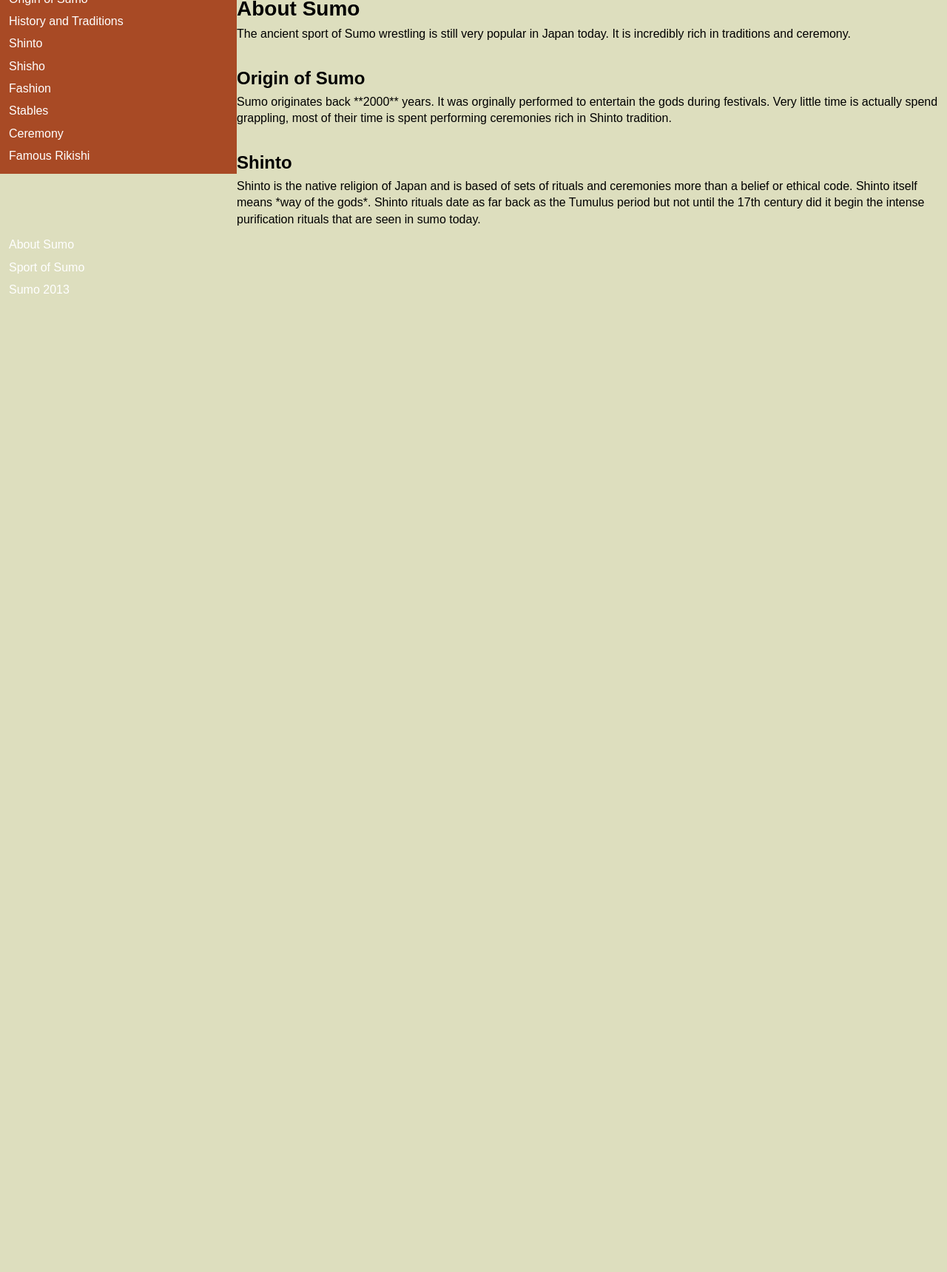
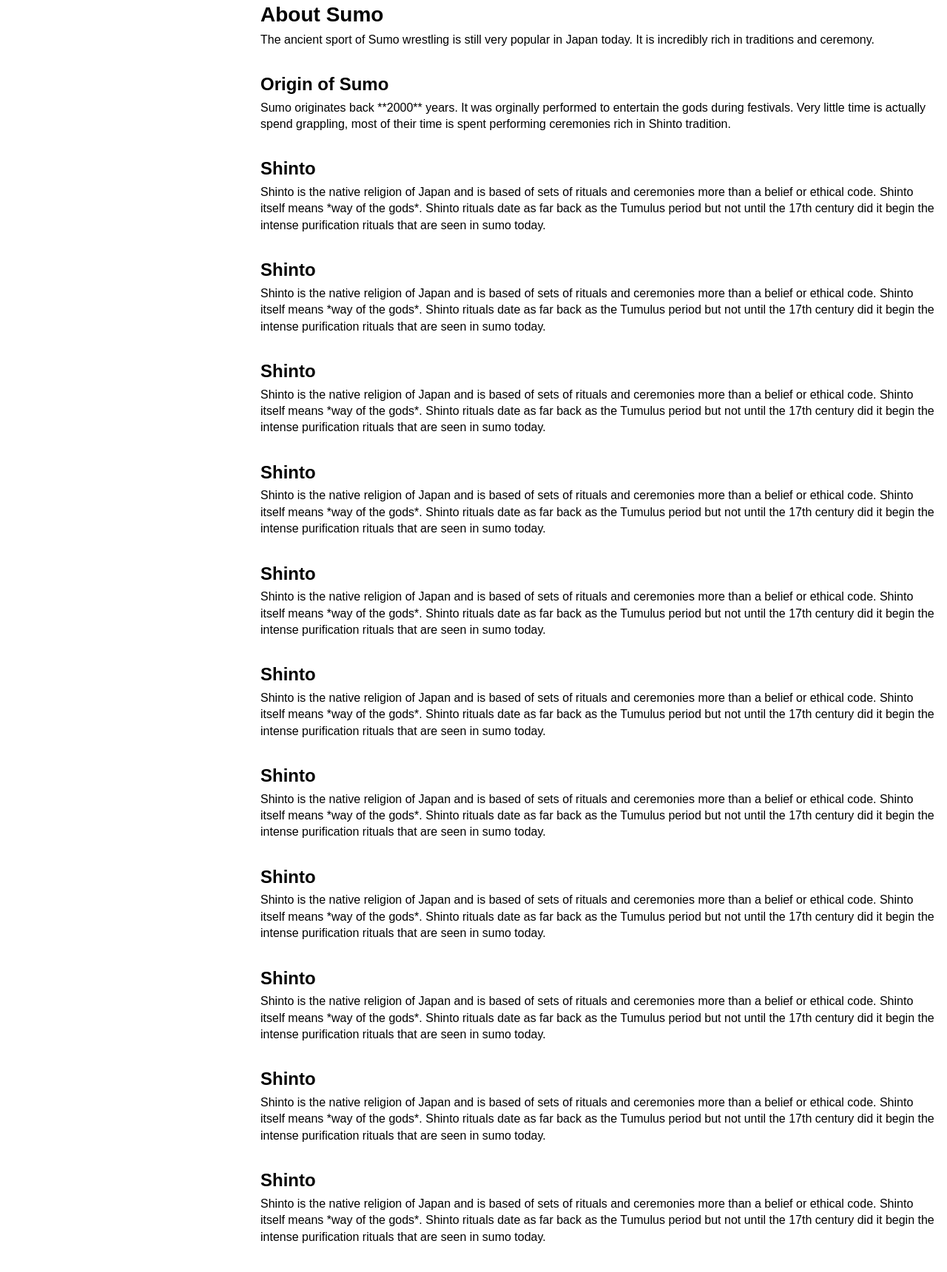
Before and after one commit to walkergrace/large-data-website, a Jekyll site: the page built from aboutsumo.html, in a window 1280 px wide, cut to the strip 503-2302 px from the top of the page. Shown: the top 1720 px of the strip at 74% size. Built offline with Jekyll 4.4.1, drawn with Linux system fonts in a browser that asks for light colours; before the commit the page ends 918 px from its top, so only the background shows below that.

Commit message:
New visual changes

```diff
--- a/aboutsumo.html
+++ b/aboutsumo.html
@@ -5,7 +5,7 @@
 <div class="grid">
 	<!--side nav-->
 		<nav class="unit unit-s-1 unit-m-1-4 unit-l-1-4">
-			<ul class=" side-nav">
+			<ul class="side-nav">
 				<li><a href="#origins">Origin of Sumo</a></li>
 				<li><a href="#history">History and Traditions</a></li>
 				<li><a href="#shinto">Shinto</a></li>
@@ -19,21 +19,100 @@
 
 		<!--page content-->
 		<div class="unit unit-s-1 unit-m-3-4 unit-l-3-4">
+			<div class="unit-spacer page">
 
 				<h1>About Sumo</h1>
 					<p>The ancient sport of Sumo wrestling is still very popular in Japan today.
 							It is incredibly rich in traditions and ceremony.</p>
 
-			<h2>Origin of Sumo</h2>
+				<h2 id="origins">Origin of Sumo</h2>
 					<p>Sumo originates back **2000** years. It was orginally performed to entertain
 						the gods during festivals. Very little time is actually spend grappling,
 						most of their time is spent performing ceremonies rich in Shinto tradition.</p>
 
-			<h2>Shinto</h3>
+				<h2>Shinto</h2>
 					<p>Shinto is the native religion of Japan and is based of sets of rituals
 						and ceremonies more than a belief or ethical code. Shinto itself means
 						*way of the gods*. Shinto rituals date as far back as the Tumulus period
 						but not until the 17th century did it begin the intense purification rituals
 						that are seen in sumo today.</p>
+
+				<h2>Shinto</h2>
+					<p>Shinto is the native religion of Japan and is based of sets of rituals
+						and ceremonies more than a belief or ethical code. Shinto itself means
+						*way of the gods*. Shinto rituals date as far back as the Tumulus period
+						but not until the 17th century did it begin the intense purification rituals
+						that are seen in sumo today.</p>
+
+				<h2>Shinto</h2>
+					<p>Shinto is the native religion of Japan and is based of sets of rituals
+						and ceremonies more than a belief or ethical code. Shinto itself means
+						*way of the gods*. Shinto rituals date as far back as the Tumulus period
+						but not until the 17th century did it begin the intense purification rituals
+						that are seen in sumo today.</p>
+
+
+				<h2>Shinto</h2>
+					<p>Shinto is the native religion of Japan and is based of sets of rituals
+						and ceremonies more than a belief or ethical code. Shinto itself means
+						*way of the gods*. Shinto rituals date as far back as the Tumulus period
+						but not until the 17th century did it begin the intense purification rituals
+						that are seen in sumo today.</p>
+
+
+				<h2>Shinto</h2>
+					<p>Shinto is the native religion of Japan and is based of sets of rituals
+						and ceremonies more than a belief or ethical code. Shinto itself means
+						*way of the gods*. Shinto rituals date as far back as the Tumulus period
+						but not until the 17th century did it begin the intense purification rituals
+						that are seen in sumo today.</p>
+
+
+
+				<h2>Shinto</h2>
+					<p>Shinto is the native religion of Japan and is based of sets of rituals
+						and ceremonies more than a belief or ethical code. Shinto itself means
+						*way of the gods*. Shinto rituals date as far back as the Tumulus period
+						but not until the 17th century did it begin the intense purification rituals
+						that are seen in sumo today.</p>
+
+
+				<h2>Shinto</h2>
+					<p>Shinto is the native religion of Japan and is based of sets of rituals
+						and ceremonies more than a belief or ethical code. Shinto itself means
+						*way of the gods*. Shinto rituals date as far back as the Tumulus period
+						but not until the 17th century did it begin the intense purification rituals
+						that are seen in sumo today.</p>
+
+				<h2>Shinto</h2>
+					<p>Shinto is the native religion of Japan and is based of sets of rituals
+						and ceremonies more than a belief or ethical code. Shinto itself means
+						*way of the gods*. Shinto rituals date as far back as the Tumulus period
+						but not until the 17th century did it begin the intense purification rituals
+						that are seen in sumo today.</p>
+
+				<h2>Shinto</h2>
+					<p>Shinto is the native religion of Japan and is based of sets of rituals
+						and ceremonies more than a belief or ethical code. Shinto itself means
+						*way of the gods*. Shinto rituals date as far back as the Tumulus period
+						but not until the 17th century did it begin the intense purification rituals
+						that are seen in sumo today.</p>
+
+				<h2>Shinto</h2>
+					<p>Shinto is the native religion of Japan and is based of sets of rituals
+						and ceremonies more than a belief or ethical code. Shinto itself means
+						*way of the gods*. Shinto rituals date as far back as the Tumulus period
+						but not until the 17th century did it begin the intense purification rituals
+						that are seen in sumo today.</p>
+
+				<h2>Shinto</h2>
+					<p>Shinto is the native religion of Japan and is based of sets of rituals
+						and ceremonies more than a belief or ethical code. Shinto itself means
+						*way of the gods*. Shinto rituals date as far back as the Tumulus period
+						but not until the 17th century did it begin the intense purification rituals
+						that are seen in sumo today.</p>
+
+
 			</div>
 		</div>
+</div>
--- a/css/general.css
+++ b/css/general.css
@@ -1,6 +1,5 @@
 html {
 	font: normal 100%/1.4 sans-serif;
-	background-color: #dddebe;
 }
 
 body {
@@ -149,7 +148,7 @@
 }
 
 .side-nav {
-	background-color: rgba(168,74,37,1.00);
+	background-image: url("ricepaper.png");
 }
 
 .side-nav li {
@@ -223,5 +222,9 @@
 	height: 3em;
 }
 
+.side-nav {
+	position: fixed;
+}
+
 
 }
```
Also changed, not shown: img/ricepaper.png (added). Lines whose indentation alone changed are shown as unchanged.
